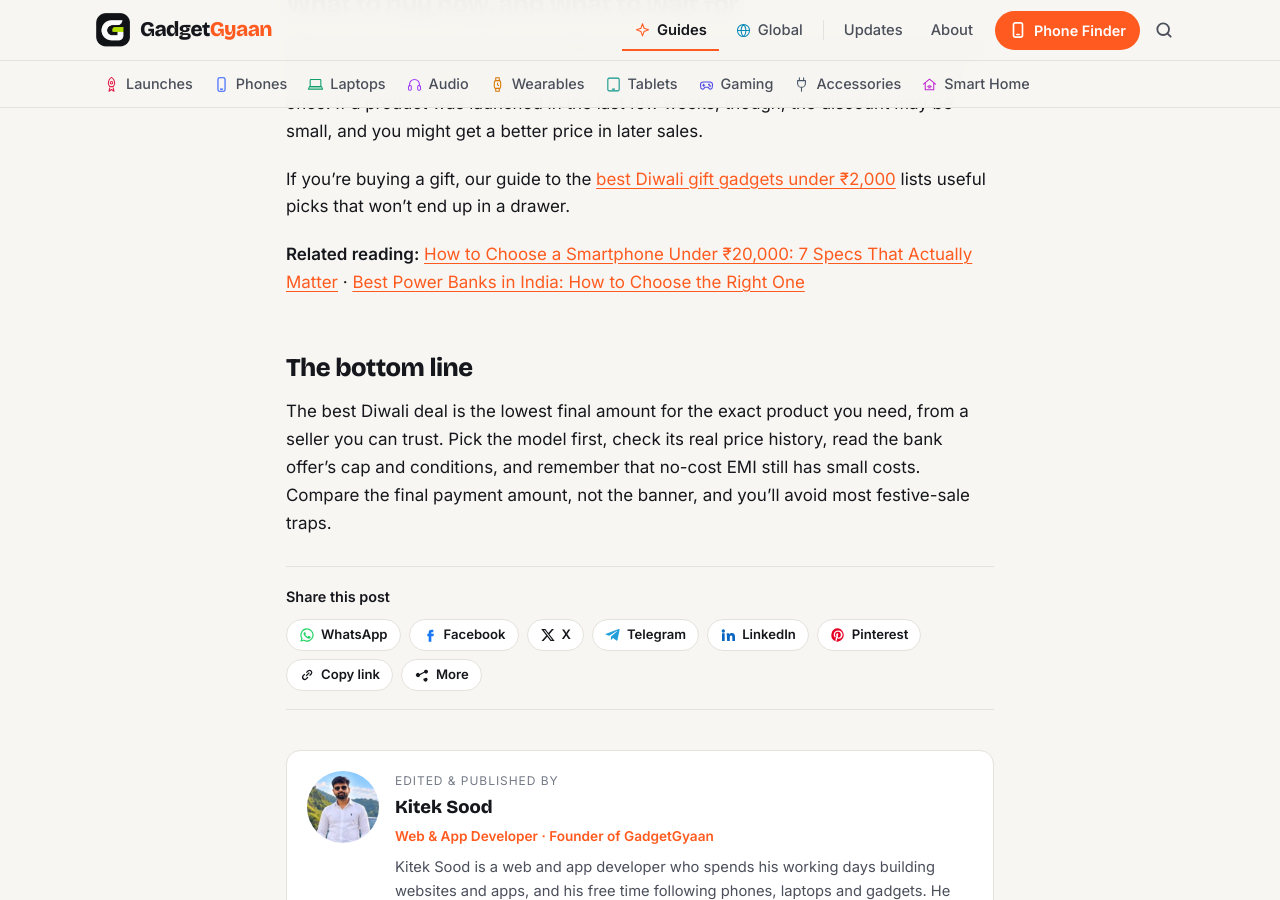
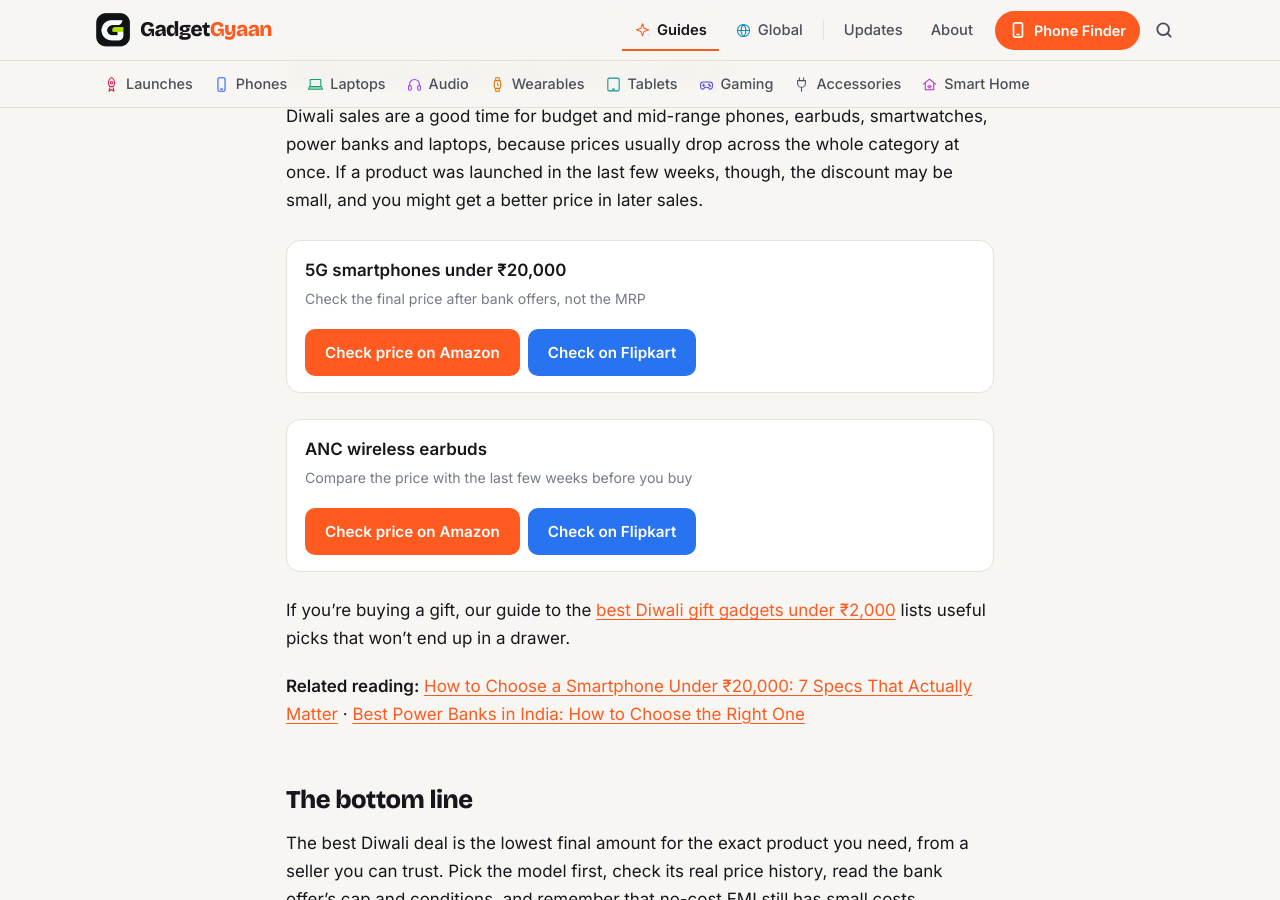
Before and after one commit to kiteksood167/kiteksood167.github.io, a Jekyll site: the page built from _posts/2026-10-28-diwali-gadget-buying-tips.md, in a window 1280 px wide and 900 px high, scrolled down 4948 px. Built offline with Jekyll 4.4.1, drawn with Linux system fonts in a browser that asks for light colours; comment, search, counter and statistics services are not loaded; some of the changed text lies outside the part shown.

Commit message:
Add affiliate buy boxes to today's posts
Co-Authored-By: Claude Opus 5.5 <noreply@anthropic.com>
Claude-Session: https://claude.ai/code/session_019q2TsaYyUfQwBS5iqKAhGu

```diff
--- a/_posts/2026-10-28-diwali-gadget-buying-tips.md
+++ b/_posts/2026-10-28-diwali-gadget-buying-tips.md
@@ -88,6 +88,10 @@ Festive season is busy for scammers too. Ignore WhatsApp forwards and SMS messag
 
 Diwali sales are a good time for budget and mid-range phones, earbuds, smartwatches, power banks and laptops, because prices usually drop across the whole category at once. If a product was launched in the last few weeks, though, the discount may be small, and you might get a better price in later sales.
 
+{% include buy.html name="5G smartphones under ₹20,000" query="5G smartphone under 20000" note="Check the final price after bank offers, not the MRP" %}
+
+{% include buy.html name="ANC wireless earbuds" query="ANC TWS earbuds" note="Compare the price with the last few weeks before you buy" %}
+
 If you're buying a gift, our guide to the [best Diwali gift gadgets under ₹2,000](/best-diwali-gift-gadgets-under-2000/) lists useful picks that won't end up in a drawer.
 
 **Related reading:** [How to Choose a Smartphone Under ₹20,000: 7 Specs That Actually Matter](/how-to-choose-a-smartphone-under-20000/) · [Best Power Banks in India: How to Choose the Right One](/best-power-banks-india/)
```
Also changed, not shown: other parts of _posts/2026-10-28-diwali-gadget-buying-tips.md (+1 -1 lines), _posts/2026-10-28-apple-ipad-mini-oled-launched-india-price-specs-sale-date.md (+5 -0 lines), _posts/2026-10-28-iphone-duo-inner-display-issue-replacement.md (+3 -0 lines).
